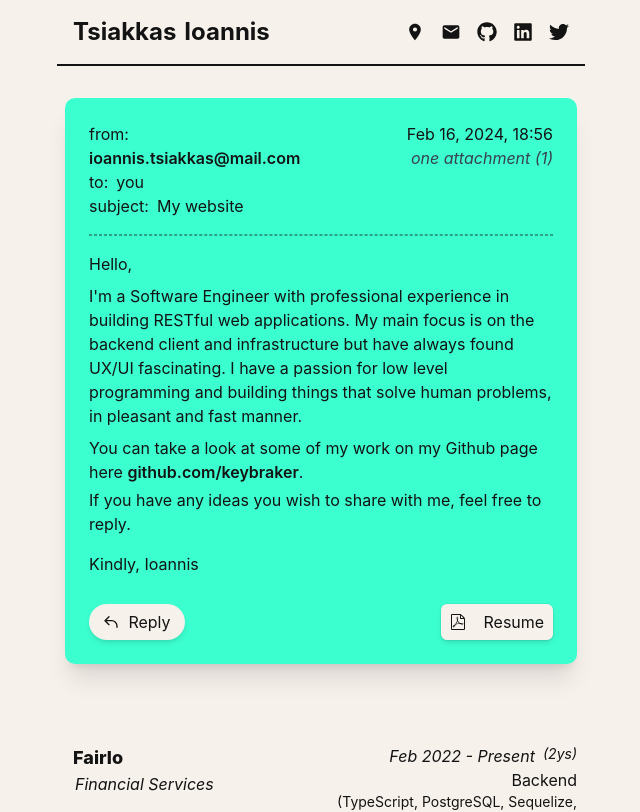
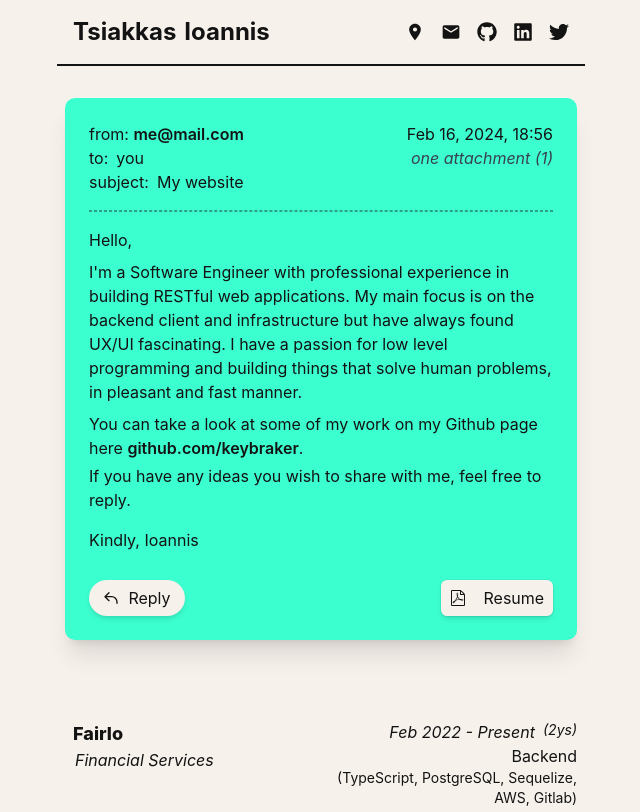
Before and after one commit to keybraker/keybraker.github.io, a Next.js app: page / in a window 1280 px wide. Shown: the top 812 px of the page, without its empty margins (319-959 px from the left). Built offline with nearby package versions, Linux system fonts and the light colour scheme.

Commit message:
Revert email to what it was

```diff
--- a/src/abilities/email.tsx
+++ b/src/abilities/email.tsx
@@ -5,7 +5,6 @@ import { useEffect, useState } from "react";
 import { description } from "@/pages";
 
 const mail = "iantsiakkas@gmail.com";
-const mailDisplay = "ioannis.tsiakkas@mail.com";
 const mailto = "mailto:" + mail;
 const subject = "?subject=" + "Hey%20Ioannis";
 // const body = "&body=" + "Email%20Body";
@@ -38,7 +37,7 @@ export default function Email() {
     <section className="mb-12 rounded-[10px] bg-verge-cyan text-tsiakkas-dark p-6 shadow-xl">
       {/* <HeadScene /> */}
       <div className="grid grid-cols-2 justify-between w-full">
-        <div className="flex flex-col w-full ">
+        <div className="flex flex-col w-full">
           <span>
             <span>
               from:{" "}
@@ -48,7 +47,7 @@ export default function Email() {
                 className="font-semibold hover:underline"
                 href={`${mailto}${subject}`}
               >
-                {mailDisplay}
+                me@mail.com
               </a>
             </span>
           </span>
@@ -61,7 +60,7 @@ export default function Email() {
             <span>My website</span>
           </span>
         </div>
-        <div className="flex flex-col w-full items-end">
+        <div className="flex flex-col h-full w-full items-end">
           {hasMounted && (<span className="flex self-end">{formattedDate}</span>)}
           <span className="italic text-gray-700">one attachment (1)</span>
         </div>
```
